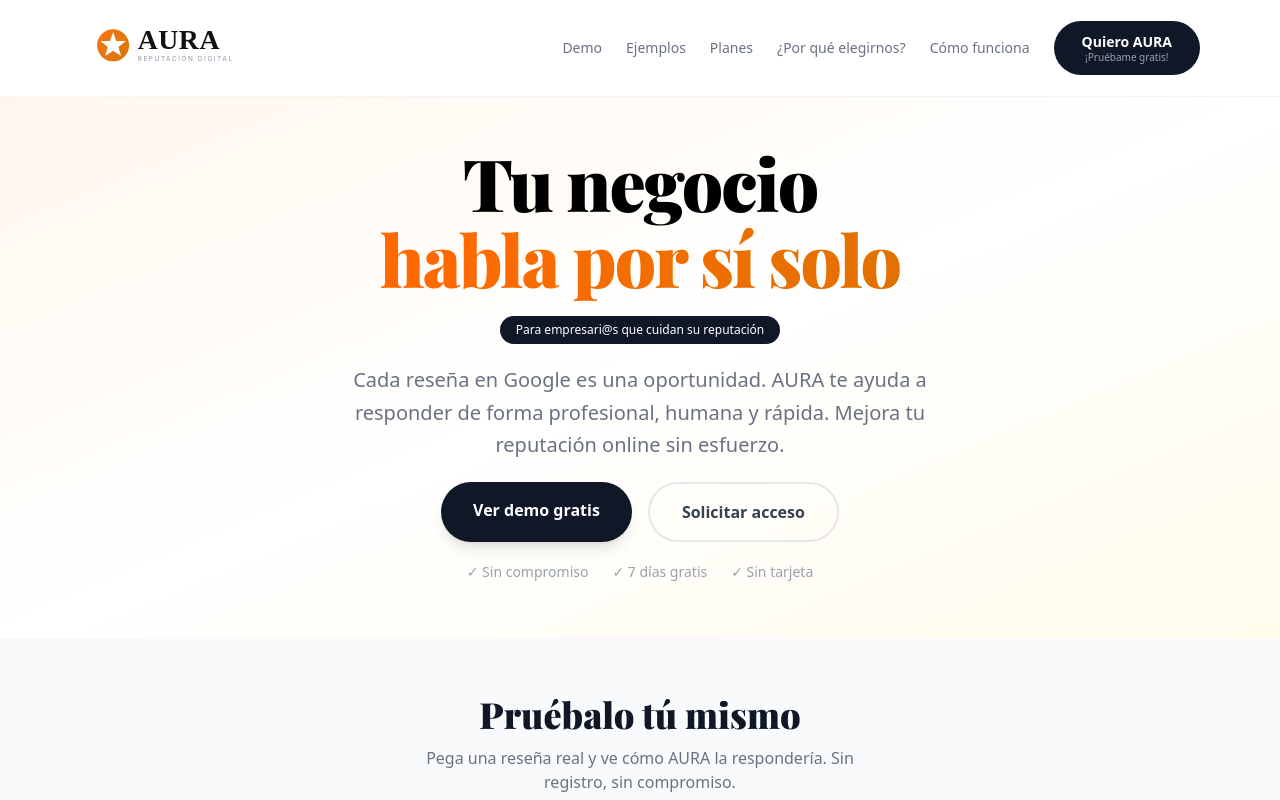
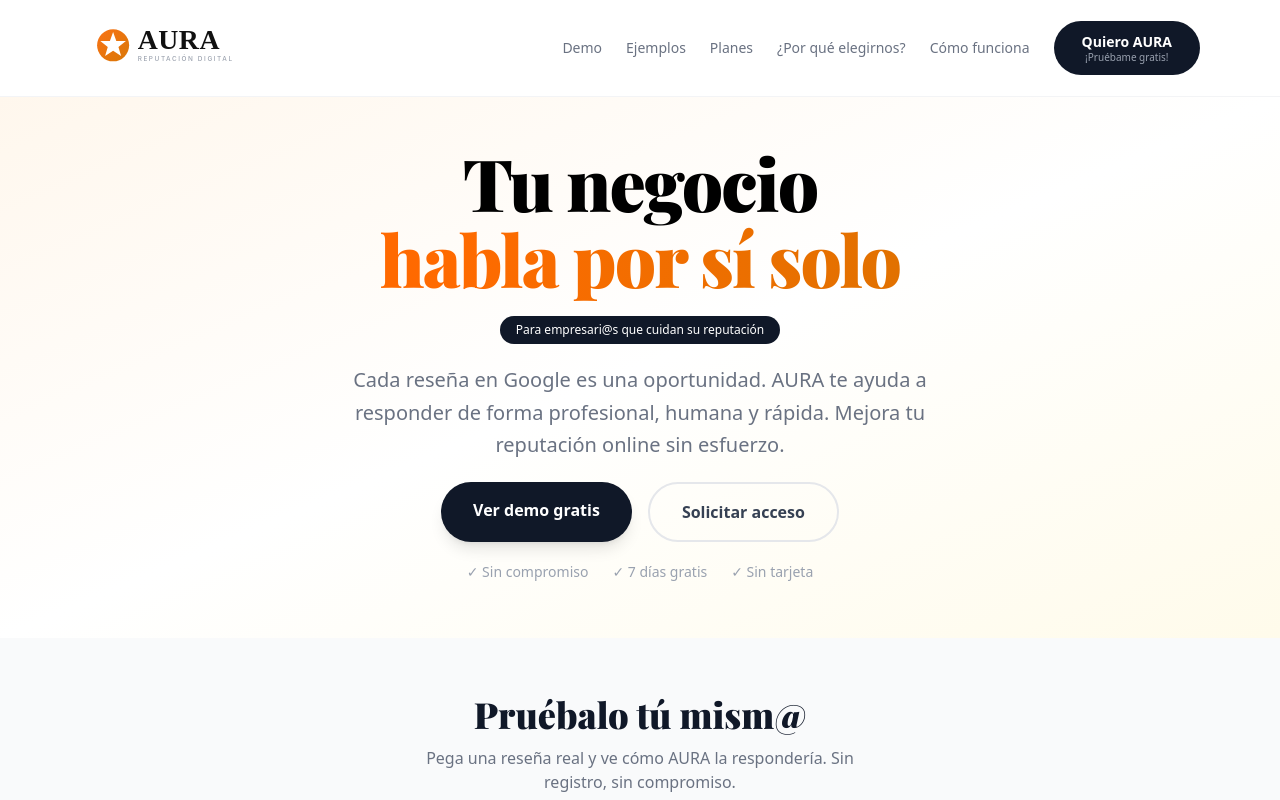
Before and after one commit to auraonlinebox/aura-online, a Next.js app: page / in a window 1280 px wide. Shown: the top 800 px of the page. Built offline with nearby package versions, Linux system fonts and the light colour scheme.

Commit message:
Pruébalo tú mismo -> Pruébalo tú mism@

```diff
--- a/src/app/page.tsx
+++ b/src/app/page.tsx
@@ -141,7 +141,7 @@
         <div className="max-w-4xl mx-auto px-4">
           <div className="text-center mb-6">
             <h2 className="text-3xl sm:text-4xl font-black text-gray-900 mb-3" style={{ fontFamily: 'Playfair Display, serif' }}>
-              Pruébalo tú mismo
+              Pruébalo tú mism@
             </h2>
             <p className="text-gray-500 max-w-md mx-auto">
               Pega una reseña real y ve cómo AURA la respondería. Sin registro, sin compromiso.
```
